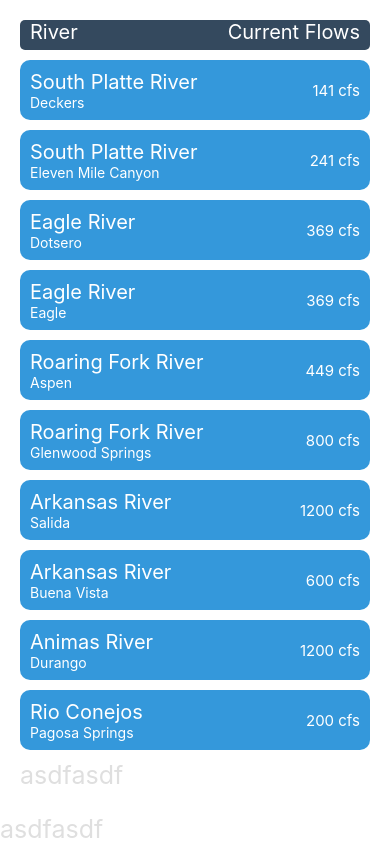
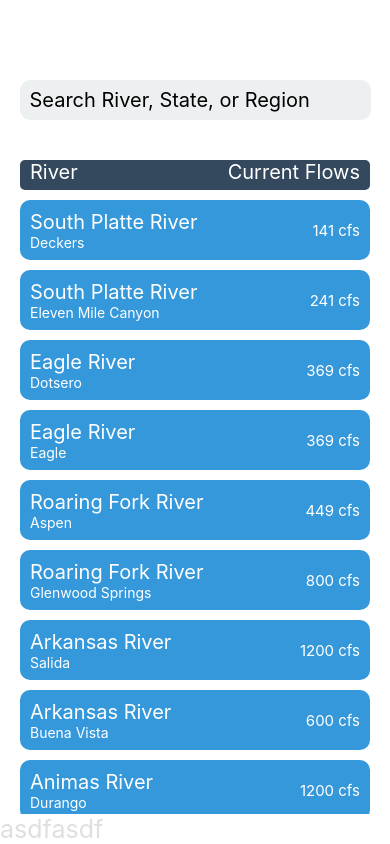
Before and after one commit to grantfogle/drift-front-end, a React Native app: screen / in a window 390 px wide. Built offline with nearby package versions, Linux system fonts and the light colour scheme.

Commit message:
search box added

```diff
--- /dev/null
+++ b/components/Filter.js
@@ -0,0 +1,54 @@
+import React, { Component } from 'react';
+import { StyleSheet, ScrollView, View, Text, TextInput, TouchableOpacity } from 'react-native';
+
+class Filter extends Component {
+    constructor(props) {
+        super(props);
+        this.state = {}
+    }
+
+    render() {
+        const { filterContainer, filterSearch, filterSearchTextInput } = styles;
+        return (
+            <View style={filterContainer}>
+                {/* <SearchBar /> */}
+                <View style={filterSearch}>
+                    {/* add search icon */}
+                    <TextInput style={filterSearchTextInput} placeholder='Search River, State, or Region'/>
+                </View>
+                <View>
+                    {/* dropdown for state */}
+                    {/* filter by state */}
+                    {/* filter by region */}
+                    {/* dropdown for region */}
+                </View>
+            </View>
+        );
+    }
+}
+
+export default Filter;
+
+const styles = StyleSheet.create({
+    filterContainer: {
+        width: '100%',
+        minHeight: 40,
+        // paddingLeft: 10,
+        // paddingRight: 10,
+        marginBottom: 20,
+        justifyContent: 'center',
+        alignItems: 'center',
+    },
+    filterSearch: {
+        height: 40,
+        width: '90%',
+        backgroundColor: '#ecf0f1',
+        justifyContent: 'center',
+        borderRadius: 10,
+    },
+    filterSearchTextInput: {
+        fontSize: 20,
+        width:'100%',
+        paddingLeft: 10,
+    }
+});
--- a/components/Home.js
+++ b/components/Home.js
@@ -1,6 +1,7 @@
 import React, { Component } from 'react';
 import { StyleSheet, View, Text, TextInput, TouchableOpacity } from 'react-native';
 import Rivers from './Rivers';
+import Filter from './Filter';
 
 class Home extends Component {
     constructor(props) {
@@ -15,6 +16,7 @@ class Home extends Component {
             <View style={container}>
                 {/* <Navigation/> */}
                 {/* <Filter /> will allow users to filter by region, state*/}
+                <Filter />
                 {/* <Search /> */}
                 <Rivers />
                 <Text style={textStyle}>asdfasdf</Text>
@@ -30,9 +32,7 @@ const styles = StyleSheet.create({
         flex: 1,
         width: '100%',
         height: '100%',
-        // backgroundColor: 'purple',
-        // alignItems: 'center',
-        // justifyContent: 'center',
+        paddingTop: 80,
     },
     textStyle: {
         fontSize: 25,
--- a/components/Rivers.js
+++ b/components/Rivers.js
@@ -8,43 +8,43 @@ class Rivers extends Component {
         this.state = {
             rivers: [
                 {
-                    name: "South Platte River", river:'South Platte',
+                    id: 1, name: "South Platte River", river:'South Platte',
                     geo: 'Deckers', state: 'CO', region: 'Front Range', flow: 141, gis: '1243143'
                 },
                 {
-                    name: "South Platte River", river:'South Platte',
+                    id: 2, name: "South Platte River", river:'South Platte',
                     geo: 'Eleven Mile Canyon', state: 'CO', region: 'Front Range', flow: 241, gis: '1243143'
                 },
                 {
-                    name: "Eagle River", river:'Eagle', geo: 'Dotsero',
+                    id: 3, name: "Eagle River", river:'Eagle', geo: 'Dotsero',
                     state: 'CO', region: 'Central Colorado', flow: 369, gis: '1243143'
                 },
                 {
-                    name: "Eagle River", river:'Eagle', geo: 'Eagle',
+                    id: 4, name: "Eagle River", river:'Eagle', geo: 'Eagle',
                     state: 'CO', region: 'Central Colorado', flow: 369, gis: '1243143'
                 },
                 {
-                    name: "Roaring Fork River", river: 'Roaring Fork', geo: 'Aspen',
+                    id: 5, name: "Roaring Fork River", river: 'Roaring Fork', geo: 'Aspen',
                     state: 'CO', region: 'Central Colorado', flow: 449, gis: '1243143'
                 },
                 {
-                    name: "Roaring Fork River", river: 'Roaring Fork', geo: 'Glenwood Springs',
+                    id: 6, name: "Roaring Fork River", river: 'Roaring Fork', geo: 'Glenwood Springs',
                     state: 'CO', region: 'Central Colorado', flow: 800, gis: '1243143'
                 },
                 {
-                    name: "Arkansas River", river: 'Arkansas', geo: 'Salida',
+                    id: 7, name: "Arkansas River", river: 'Arkansas', geo: 'Salida',
                     state: 'CO', region: 'Central Colorado', flow: 1200, gis: '1243143'
                 },
                 {
-                    name: "Arkansas River", river: 'Arkansas', geo: 'Buena Vista',
+                    id: 8, name: "Arkansas River", river: 'Arkansas', geo: 'Buena Vista',
                     state: 'CO', region: 'Central Colorado', flow: 600, gis: '1243143'
                 },
                 {
-                    name: "Animas River", river: 'Animas', geo: 'Durango',
+                    id: 9, name: "Animas River", river: 'Animas', geo: 'Durango',
                     state: 'CO', region: 'Central Colorado', flow: 1200, gis: '1243143'
                 },
                 {
-                    name: "Rio Conejos", river: 'Rio Conejos', geo: 'Pagosa Springs',
+                    id: 10, name: "Rio Conejos", river: 'Rio Conejos', geo: 'Pagosa Springs',
                     state: 'CO', region: 'Central Colorado', flow: 200, gis: '1243143'
                 },
             ]
@@ -56,7 +56,7 @@ class Rivers extends Component {
     // get context for user
 
     displayRivers() {
-        return this.state.rivers.map(river => <River id={river.gis} data={river} />);
+        return this.state.rivers.map(river => <River key={river.id} data={river} />);
     }
 
     render() {
```
